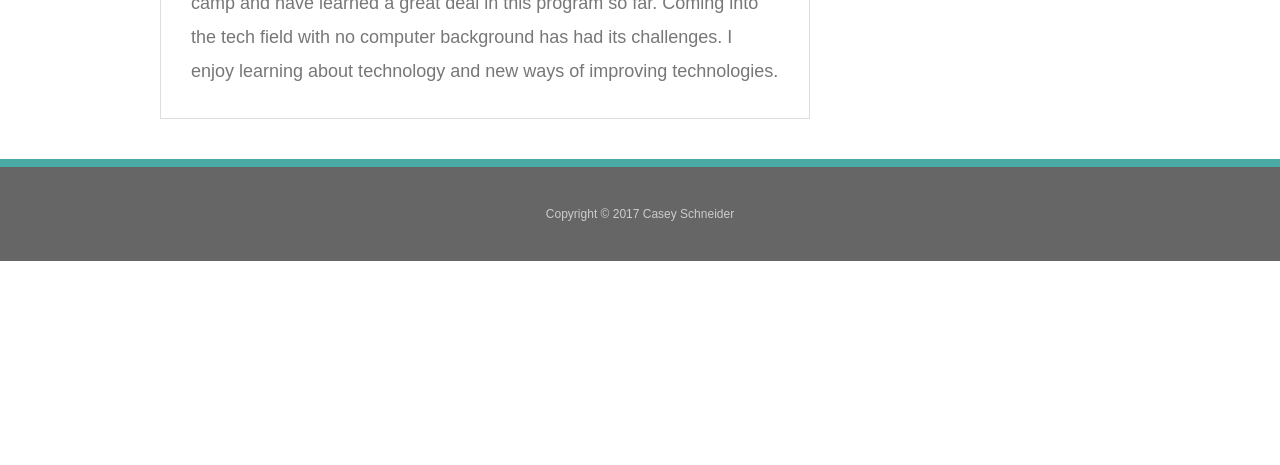
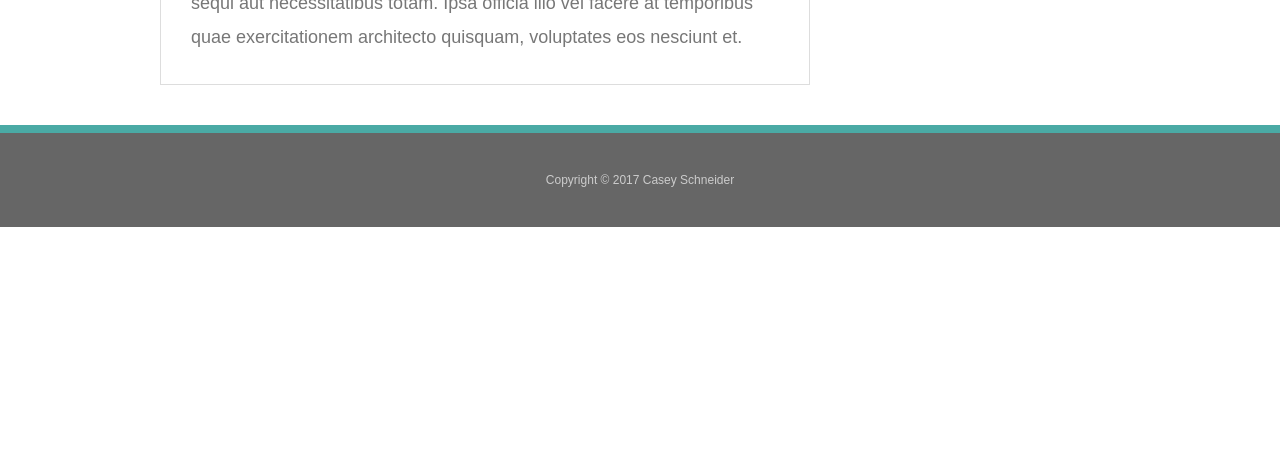
Before and after one commit to Caseyschneider62/My-Portfolio, a plain HTML site: page index.html in a window 1280 px wide. Shown: the part 335-800 px from the top of the page. Drawn offline with Linux system fonts and the light colour scheme; files that its build step writes are made by us from their sources.

Commit message:
portfolio

```diff
--- a/index.html
+++ b/index.html
@@ -21,7 +21,7 @@
     <section class="main-section">
       <h1>About Me</h1>
       <img src="20161128_104308 2.jpg" alt="Casey Schneider">
-      <p>Hello,my name is Casey. I am currently attending Berkeley coding boot camp and have learned a great deal in this program so far. Coming into the tech field with no computer background has had its challenges. I enjoy learning about technology and new ways of improving technologies.</p>
+      <p>Lorem ipsum dolor sit amet, consectetur adipisicing elit. Nobis neque nisi sequi aut necessitatibus totam. Ipsa officia illo vel facere at temporibus quae exercitationem architecto quisquam, voluptates eos nesciunt et.</p>
     </section>
     <section class="sidebar">
       <div id="connect">
```
